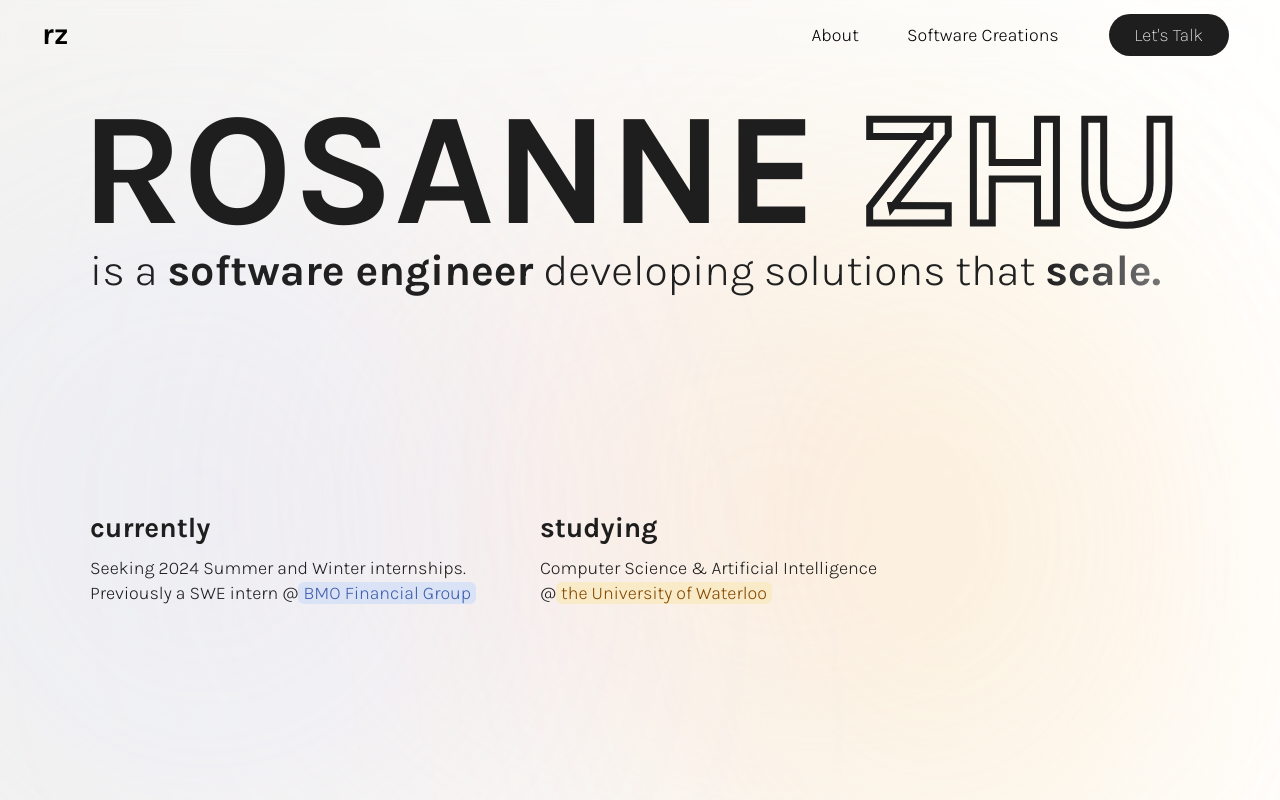
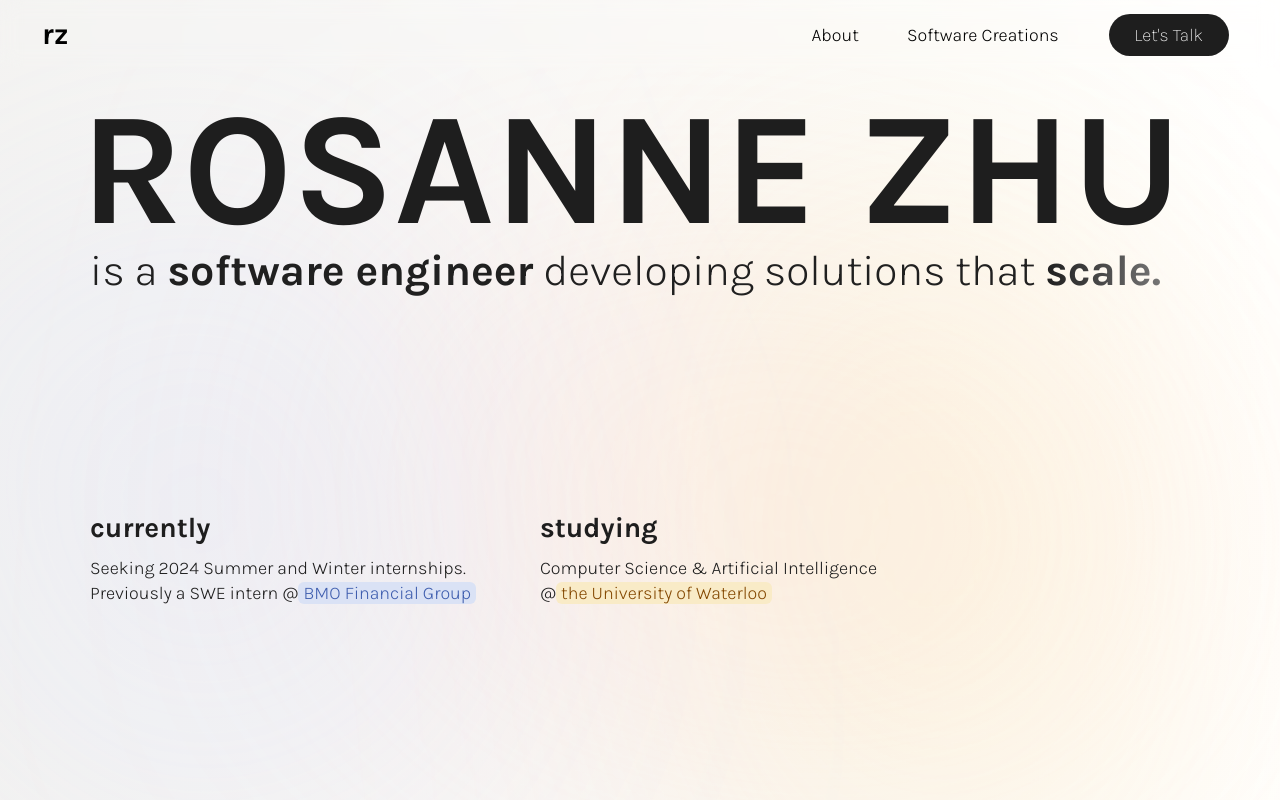
Before and after one commit to roskzhu/Portfolio-V2, a React (Create React App) app: page / in a window 1280 px wide. Shown: the top 800 px of the page. Built offline with nearby package versions, Linux system fonts and the light colour scheme.

Commit message:
removed outlined text

```diff
--- a/src/pages/Home.tsx
+++ b/src/pages/Home.tsx
@@ -3,6 +3,7 @@ import FadeIn from "../components/FadeIn";
 import styled from '@emotion/styled';
 import '../styles/Home.css';
 // import { Link as ScrollLink } from 'react-scroll';
+// import FractalTree from "../components/FractalTree";
 
 const Home: React.FC = () => {
   const [screenWidth, setScreenWidth] = useState(window.innerWidth);
@@ -37,9 +38,9 @@ const Home: React.FC = () => {
               <FadeIn delay={`1000ms`}>
             <h1 style={{marginLeft:'-10px' }}>
                 ROSANNE {" "}
-                <span style={{WebkitTextStroke: '7px #1E1E1E', color: 'transparent' }}>
+                {/* <span style={{WebkitTextStroke: '7px #1E1E1E', color: 'transparent' }}> */}
                 ZHU
-                </span>
+                {/* </span> */}
             </h1>
             </FadeIn>
           </>
@@ -60,8 +61,9 @@ const Home: React.FC = () => {
         </span>
         </h2>
         </FadeIn>
+        <div style={{height:'130px'}}></div>
 
-        <div style={{height:'130px'}}></div>
+        {/* <FractalTree></FractalTree> */}
 
         <FadeIn delay={`2300ms`}>
           <div>
```
